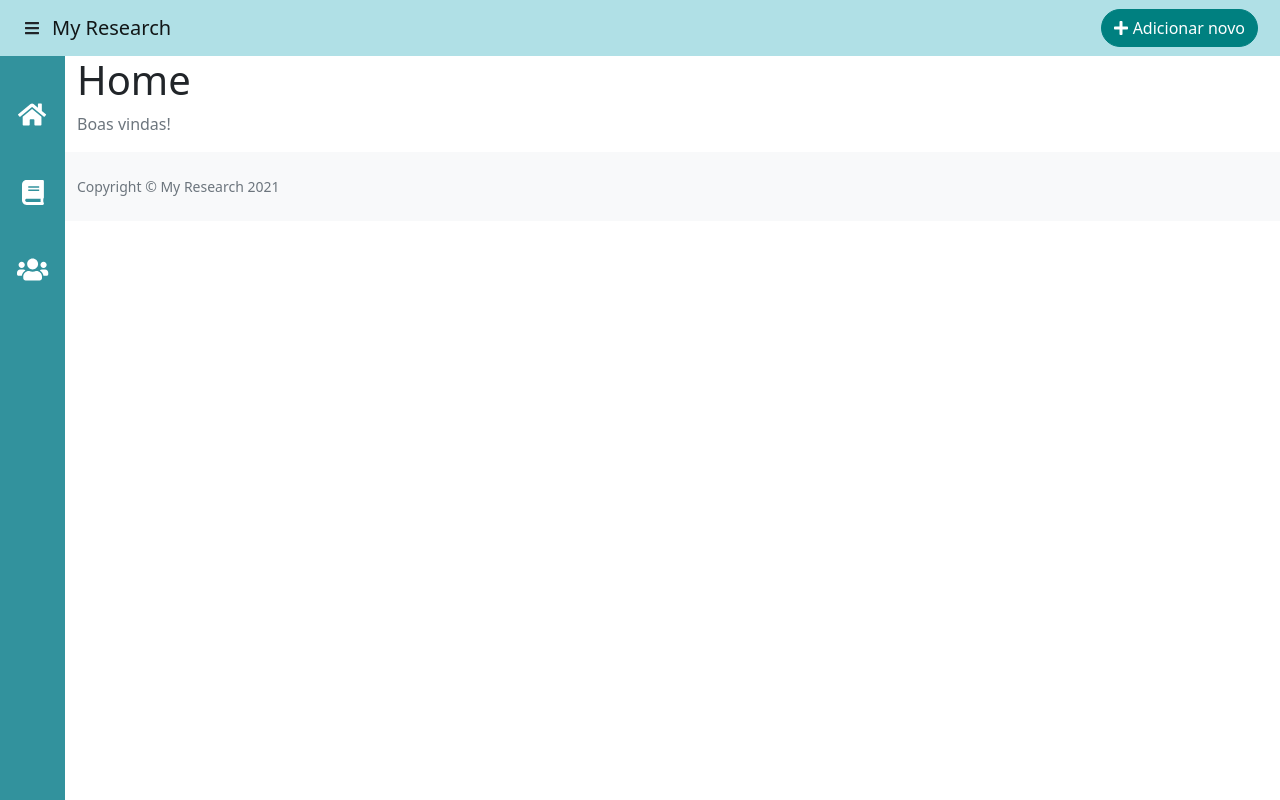
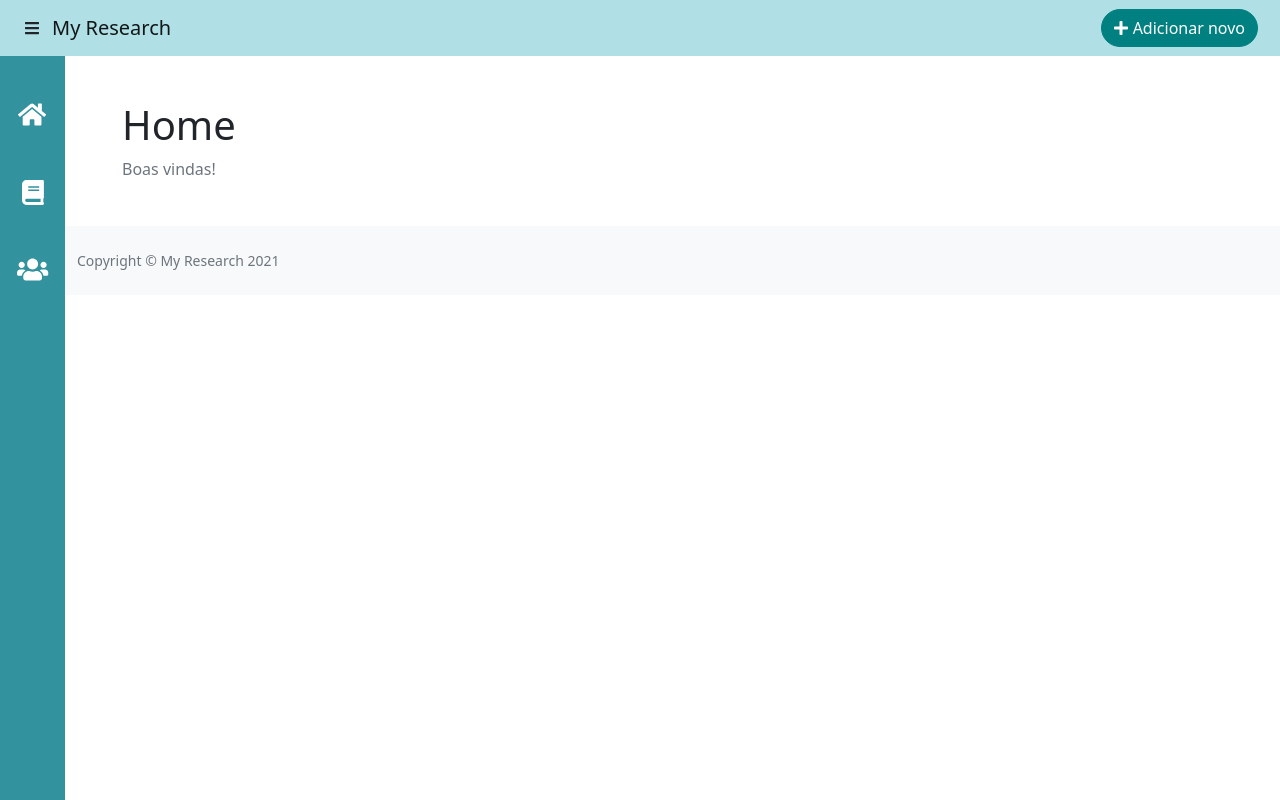
Before and after one commit to rafaelarnog/my-research-app, an Angular app in the folder frontend/my-research-app/: page / in a window 1280 px wide. Built offline with nearby package versions, Linux system fonts and the light colour scheme.

Commit message:
Colocando espaçamento no app

```diff
--- a/frontend/my-research-app/src/app/app.component.css
+++ b/frontend/my-research-app/src/app/app.component.css
@@ -32,3 +32,7 @@
 .justify-content-between {
     justify-content: space-between !important;
 }
+
+#conteudo{
+    margin: 45px;
+}
--- a/frontend/my-research-app/src/app/app.component.html
+++ b/frontend/my-research-app/src/app/app.component.html
@@ -4,7 +4,9 @@
     <div id="layoutSidenav_content">
         <main>
             <div class="container-fluid">
-                <router-outlet></router-outlet>
+                <div id="conteudo">
+                    <router-outlet></router-outlet>
+                </div>
             </div>
             <footer class="py-4 bg-light mt-auto">
                 <div class="container-fluid">
```
